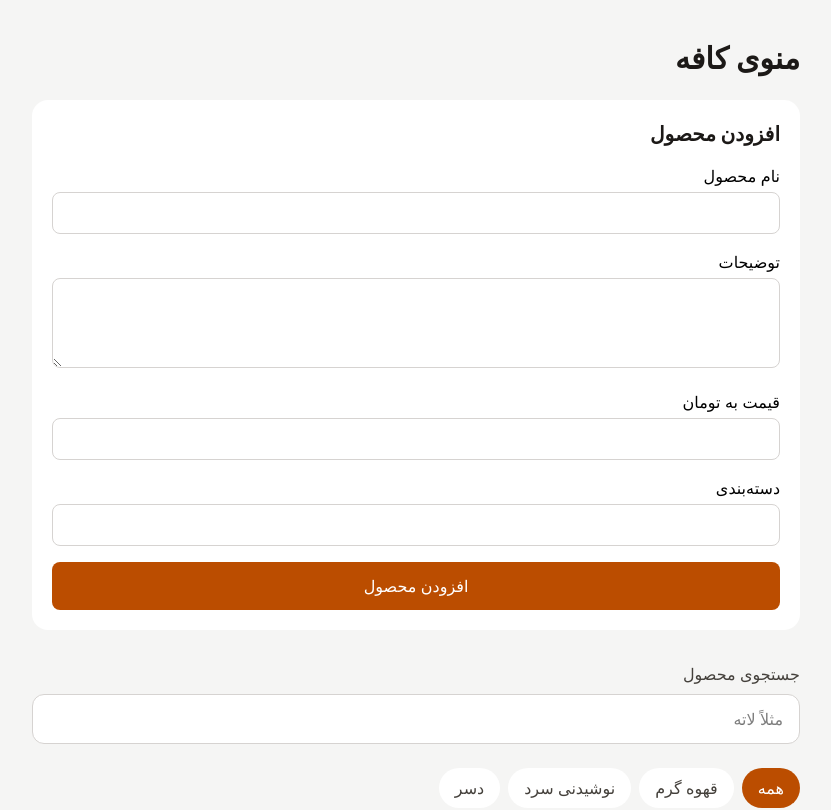
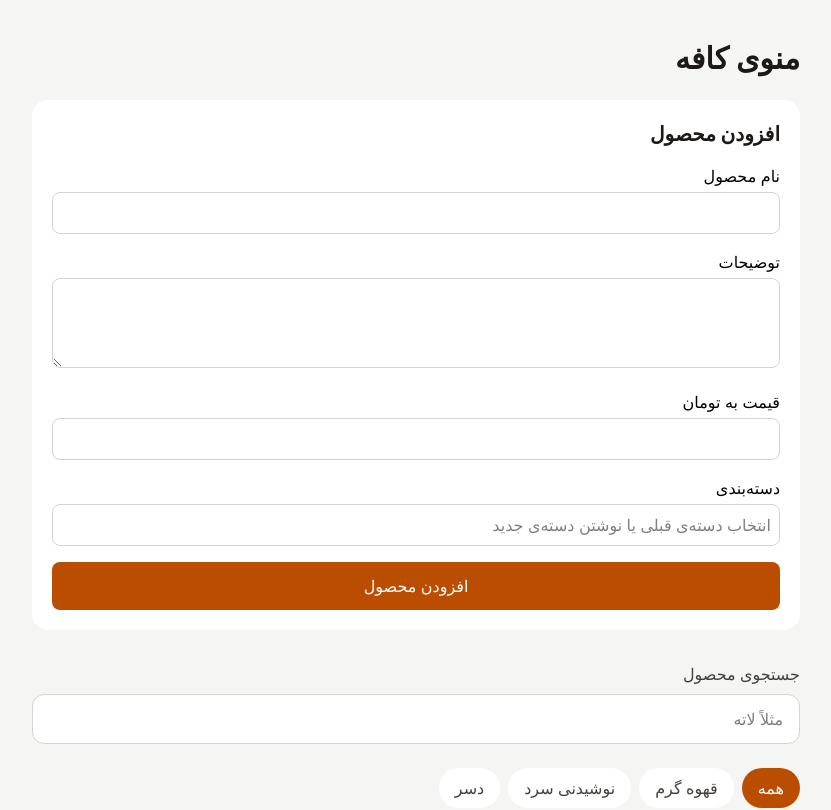
Before and after one commit to SobhanMirgholami/roll-menu, a React (Vite) app: page / in a window 1280 px wide. Shown: the top 810 px of the page, without its empty margins (224-1055 px from the left). Built offline with nearby package versions, Linux system fonts and the light colour scheme.

Commit message:
category exiting check

```diff
--- a/src/components/AddProductForm.jsx
+++ b/src/components/AddProductForm.jsx
@@ -1,47 +1,64 @@
-import { useState } from 'react'
+import { useState } from "react";
 
-export default function AddProductForm({ onAddProduct }) {
-  const [name, setName] = useState('')
-  const [description, setDescription] = useState('')
-  const [price, setPrice] = useState('')
-  const [category, setCategory] = useState('')
-  const [error, setError] = useState('')
+function normalizeCategory(value) {
+  return value
+    .trim()
+    .replace(/\s+/g, " ")
+    .replace(/ي/g, "ی")
+    .replace(/ك/g, "ک");
+}
+
+export default function AddProductForm({ onAddProduct, categories }) {
+  const [name, setName] = useState("");
+  const [description, setDescription] = useState("");
+  const [price, setPrice] = useState("");
+  const [category, setCategory] = useState("");
+  const [error, setError] = useState("");
+  const normalizedCategory = normalizeCategory(category);
+
+  const existingCategory = categories.find(
+    (item) => normalizeCategory(item) === normalizedCategory,
+  );
 
   function handleSubmit(event) {
-    event.preventDefault()
+    event.preventDefault();
 
-    const numericPrice = Number(price)
+    const numericPrice = Number(price);
 
     if (!name.trim() || !category.trim()) {
-      setError('نام محصول و دسته‌بندی را وارد کن.')
-      return
+      setError("نام محصول و دسته‌بندی را وارد کن.");
+      return;
     }
 
-    if (
-      !price.trim() ||
-      !Number.isFinite(numericPrice) ||
-      numericPrice <= 0
-    ) {
-      setError('قیمت باید یک عدد بزرگ‌تر از صفر باشد.')
-      return
+    if (!price.trim() || !Number.isFinite(numericPrice) || numericPrice <= 0) {
+      setError("قیمت باید یک عدد بزرگ‌تر از صفر باشد.");
+      return;
     }
+
+    const normalizedCategory = normalizeCategory(category);
+
+    const existingCategory = categories.find(
+      (item) => normalizeCategory(item) === normalizedCategory,
+    );
 
     const newProduct = {
       id: crypto.randomUUID(),
       name: name.trim(),
       description: description.trim(),
       price: numericPrice,
-      category: category.trim(),
+
+      category: existingCategory ?? normalizedCategory,
+
       isAvailable: true,
-    }
+    };
 
-    onAddProduct(newProduct)
+    onAddProduct(newProduct);
 
-    setName('')
-    setDescription('')
-    setPrice('')
-    setCategory('')
-    setError('')
+    setName("");
+    setDescription("");
+    setPrice("");
+    setCategory("");
+    setError("");
   }
 
   return (
@@ -49,9 +66,7 @@ export default function AddProductForm({ onAddProduct }) {
       onSubmit={handleSubmit}
       className="mb-8 grid gap-4 rounded-2xl bg-white p-5"
     >
-      <h2 className="text-xl font-bold text-stone-900">
-        افزودن محصول
-      </h2>
+      <h2 className="text-xl font-bold text-stone-900">افزودن محصول</h2>
 
       <label>
         نام محصول
@@ -92,10 +107,17 @@ export default function AddProductForm({ onAddProduct }) {
         <input
           required
           type="text"
+          list="product-category-options"
           value={category}
           onChange={(event) => setCategory(event.target.value)}
+          placeholder="انتخاب دسته‌ی قبلی یا نوشتن دسته‌ی جدید"
           className="mt-1 w-full rounded-lg border border-stone-300 p-2"
         />
+        <datalist id="product-category-options">
+          {categories.map((existingCategory) => (
+            <option key={existingCategory} value={existingCategory} />
+          ))}
+        </datalist>
       </label>
 
       {error && (
@@ -111,5 +133,5 @@ export default function AddProductForm({ onAddProduct }) {
         افزودن محصول
       </button>
     </form>
-  )
+  );
 }
--- a/src/components/App.jsx
+++ b/src/components/App.jsx
@@ -107,7 +107,10 @@ export default function App() {
       <div className="mx-auto max-w-3xl">
         <h1 className="mb-6 text-3xl font-bold text-stone-900">منوی کافه</h1>
 
-        <AddProductForm onAddProduct={handleAddProduct} />
+        <AddProductForm
+          onAddProduct={handleAddProduct}
+          categories={categories.filter((category) => category !== "همه")}
+        />
 
         <label className="mb-6 block">
           <span className="mb-2 block font-medium text-stone-700">
```
